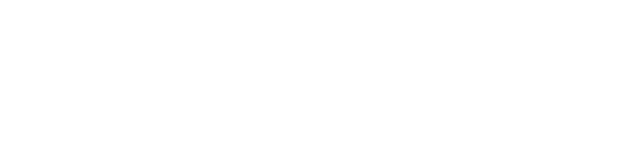
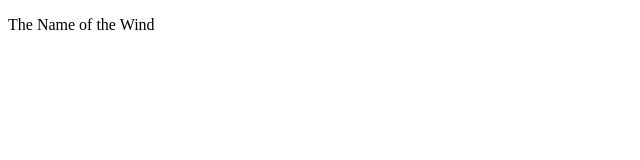
Before and after one commit to LeonardoCapocci/books, a plain HTML site: page index.html in a window 1280 px wide. Shown: the whole page, without its empty margins (0-640 px from the left). Drawn offline with Linux system fonts and the light colour scheme.

Commit message:
created function to add books to array and started loop to display on page

```diff
--- a/index.html
+++ b/index.html
@@ -5,8 +5,9 @@
   <meta name="viewport" content="width=device-width, initial-scale=1.0">
   <title>Books</title>
   <script src="script.js" defer></script>
+  <link rel="stylesheet" href="style.css">
 </head>
 <body>
-
+  <div class="book-list"></div>
 </body>
 </html>
--- a/script.js
+++ b/script.js
@@ -1,11 +1,31 @@
+const myLibrary = [];
+
 function Book(title, author, completion) {
-  this.title = title
-  this.author = author
-  this.completion = completion
-  this.info = function() {
-    console.log(this.title + " is a nice book by " + author + " and I completed it")
+  this.title = title;
+  this.author = author;
+  this.completion = completion;
   }
+
+function addBookToLibrary(title, author, completion) {
+  const newBook = new Book(title, author, completion);
+  myLibrary.push(newBook);
 }
 
-const TNotW = new Book("The Name of the Wind", "Dun Remember", "Completed")
-TNotW.info()
+addBookToLibrary("The Name of the Wind", "Patrick Rothfuss", "Completed");
+
+console.log(myLibrary);
+
+for (let i = 0; i < myLibrary.length; i++) {
+  // Create new div element to contain all the book information.
+  const bookContainer = document.createElement('div');
+  bookContainer.className = 'bookContainer';
+
+  // Title
+  const bookTitle = document.createElement('p');
+  bookTitle.textContent = myLibrary[i].title;
+  bookContainer.appendChild(bookTitle)
+
+  // Append bookContainer to bookList div in body
+  let bookList = document.querySelector('.book-list');
+  bookList.appendChild(bookContainer);
+}
```
Also changed, not shown: style.css (added).
